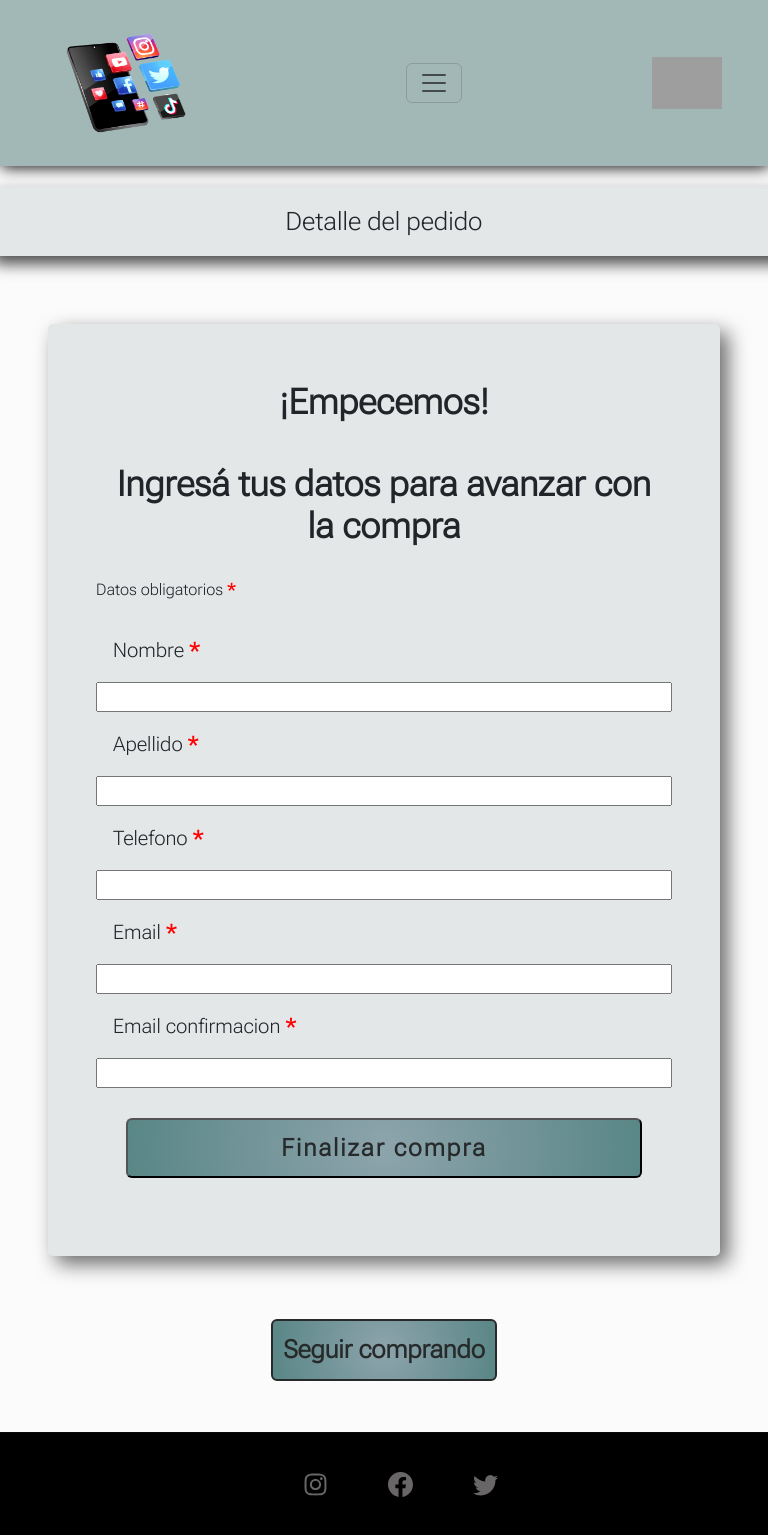
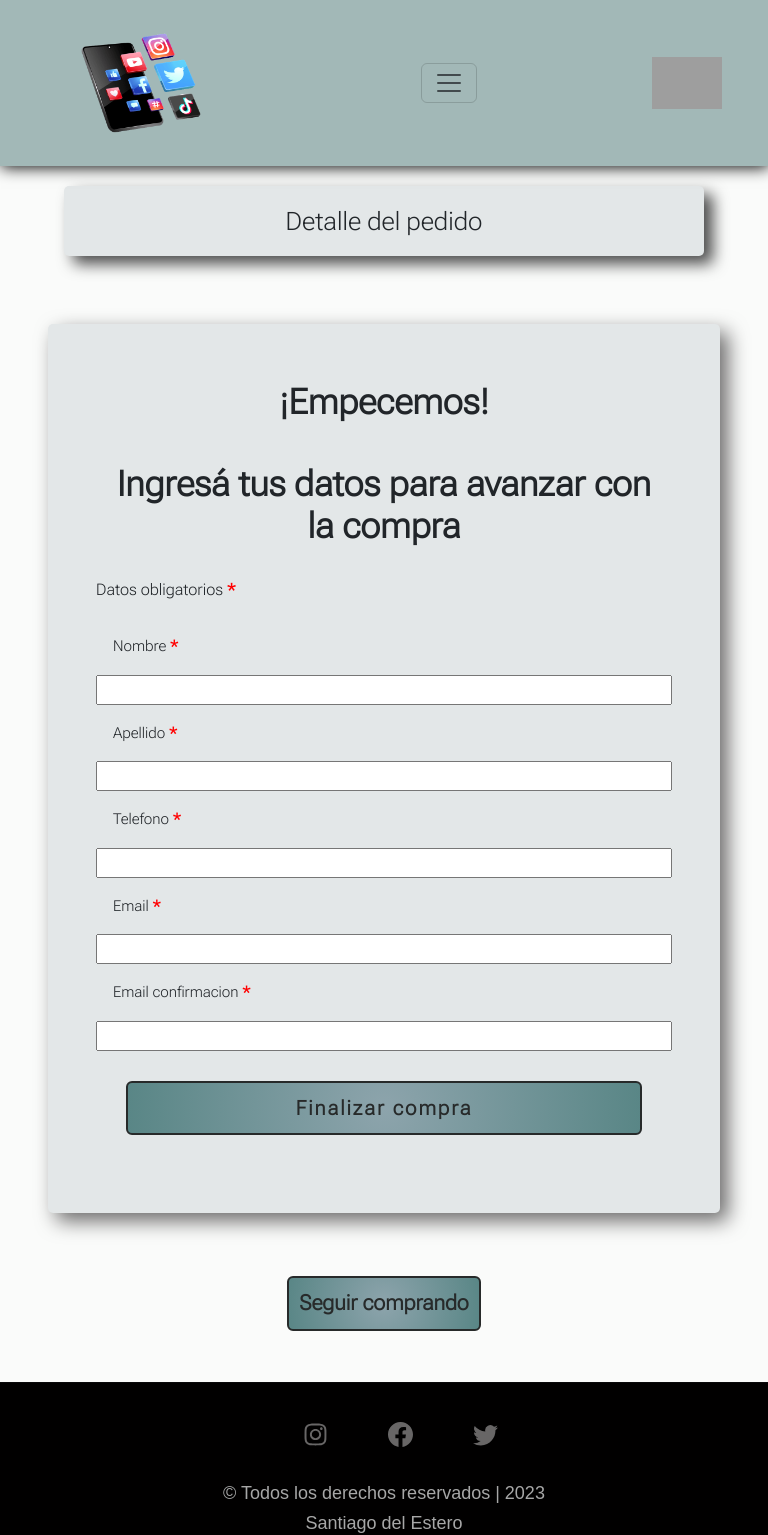
Before and after one commit to mariana-elizabeth-cruz/TrabajoFinal-React-Cruz, a React (Vite) app: page /checkout in a window 768 px wide. Shown: the top 1535 px of the page. Built offline with nearby package versions, Linux system fonts and the light colour scheme; grey boxes are pictures that could not be loaded; a web font is replaced by a local one.

Commit message:
estilo de media query

```diff
--- a/index.html
+++ b/index.html
@@ -4,6 +4,7 @@
     <meta charset="UTF-8" />
     <link rel="shortcut icon" href="/imagenes/logo.png" type="image/x-icon">
     <meta name="viewport" content="width=device-width, initial-scale=1.0" />
+    <meta name="description" content="Ecommerce para comprar celulares con variedad de marcas">
     <title>Tienda MobiXpress</title>
   </head>
   <body>
--- a/src/App.css
+++ b/src/App.css
@@ -121,7 +121,6 @@
     }
 
     /* Estilo Cart */
-
     .sinProductos {
         margin: 1rem;
         padding: 1rem;
@@ -226,6 +225,7 @@
     }
 
     .estiloFormularioContacto {
+        width: 360px;
         margin: 5px;
         padding: 5px;
     }
@@ -245,6 +245,17 @@
 /* MEDIA QUERY TABLET */
 @media (min-width: 768px) and (max-width: 1023px) {
 
+    /* Estilo Navbar */
+    .estiloNavText {
+        font-size: 20px;
+        transition: none;
+        transform: none;
+    }
+
+    .estiloNavText:hover {
+        transform: scale(1);
+    }
+
     /* Estilo ItemListContainer */
     .estiloTexto {
         font-size: 50px;
@@ -261,11 +272,117 @@
 
     /* Estilo Item */
     .boxColor {
-        width: 13rem;
-        transition: all 0s;
+        width: 220px;
+        height: 30rem;
+        transition: none;
+        transform: none;
+    }
+
+    .estiloProd {
+        font-size: 20px;
+        margin: 15px;
+        padding: 10px;
     }
 
     .boxColor:hover {
-        transform: scale(0);
+        transform: scale(1);
+    }
+
+    .boxDetalle:hover {
+        background: radial-gradient(circle,
+                rgba(250, 251, 250, 1) 0%,
+                rgba(58, 100, 100, 1) 100%);
+    }
+
+    /* Estilo Contador */
+    .btnCont:hover {
+        background: rgb(141, 164, 172);
+        background: radial-gradient(circle,
+                rgba(141, 164, 172, 1) 0%,
+                rgba(89, 134, 134, 1) 100%);
+    }
+
+    /* Estilo ItemDetail */
+    .btnCompra:hover {
+        background: rgb(141, 164, 172);
+        background: radial-gradient(circle,
+                rgba(141, 164, 172, 1) 0%,
+                rgba(89, 134, 134, 1) 100%);
+    }
+
+    /* Estilo Cart */
+    .detalleTitulo {
+        font-size: 3rem;
+    }
+
+    .btnVaciar:hover {
+        background: rgb(141, 164, 172);
+        background: radial-gradient(circle,
+                rgba(141, 164, 172, 1) 0%,
+                rgba(89, 134, 134, 1) 100%);
+    }
+
+    .btnFinCompra:hover {
+        background: rgb(141, 164, 172);
+        background: radial-gradient(circle,
+                rgba(141, 164, 172, 1) 0%,
+                rgba(89, 134, 134, 1) 100%);
+    }
+
+    .sinProductos {
+        margin: 1rem;
+        padding: 1rem;
+    }
+
+    /* Estilo CartItem */
+    .boxDetalleCompra button:hover {
+        background: rgb(141, 164, 172);
+        background: radial-gradient(circle,
+                rgba(141, 164, 172, 1) 0%,
+                rgba(89, 134, 134, 1) 100%);
+    }
+
+    /* Estilo Checkout */
+    .checkoutBoxProductos {
+        width: 40rem;
+    }
+
+    .boxFormularioCompra label {
+        font-size: 15px;
+    }
+
+    .btnFinalizarCompra {
+        font-size: 20px;
+    }
+
+    .btnFinalizarCompra:hover {
+        background: rgb(141, 164, 172);
+        background: radial-gradient(circle,
+                rgba(141, 164, 172, 1) 0%,
+                rgba(89, 134, 134, 1) 100%);
+    }
+
+    .btnSeguirComprando {
+        font-size: 21px;
+    }
+
+    .btnSeguirComprando:hover {
+        background: rgb(141, 164, 172);
+        background: radial-gradient(circle,
+                rgba(141, 164, 172, 1) 0%,
+                rgba(89, 134, 134, 1) 100%);
+    }
+
+    /* Estilo Footer */
+    footer {
+        height: 200px;
+    }
+
+    .footerText h4 {
+        font-size: 18px;
+    }
+
+    .iconos a:hover {
+        color: #686666;
     }
 }
--- a/src/App.jsx
+++ b/src/App.jsx
@@ -33,7 +33,6 @@
           <Footer />
         </CarritoProvider>
       </BrowserRouter>
-
     </>
 
   )
--- a/src/components/Cart/Cart.css
+++ b/src/components/Cart/Cart.css
@@ -1,5 +1,5 @@
 .cart {
-    font-family: 'Roboto Flex', sans-serif;
+    font-family: "Roboto Flex", sans-serif;
 }
 
 .cartPadreDetalle {
@@ -27,8 +27,10 @@
 }
 
 .btnVaciar {
-    background: rgb(141,164,172);
-    background: radial-gradient(circle, rgba(141,164,172,1) 0%, rgba(89,134,134,1) 100%);
+    background: rgb(141, 164, 172);
+    background: radial-gradient(circle,
+            rgba(141, 164, 172, 1) 0%,
+            rgba(89, 134, 134, 1) 100%);
     color: #272a2a;
     margin: 15px;
     padding: 3px 20px 3px 20px;
@@ -39,14 +41,18 @@
 }
 
 .btnVaciar:hover {
-    background: rgb(141,164,172);
-    background: radial-gradient(circle, rgba(89,134,134,1) 0%, rgba(141,164,172,1) 100%);
+    background: rgb(141, 164, 172);
+    background: radial-gradient(circle,
+            rgba(89, 134, 134, 1) 0%,
+            rgba(141, 164, 172, 1) 100%);
     color: #1f2222;
 }
 
 .btnFinCompra {
-    background: rgb(141,164,172);
-    background: radial-gradient(circle, rgba(141,164,172,1) 0%, rgba(89,134,134,1) 100%);
+    background: rgb(141, 164, 172);
+    background: radial-gradient(circle,
+            rgba(141, 164, 172, 1) 0%,
+            rgba(89, 134, 134, 1) 100%);
     color: #272a2a;
     font-size: 24px;
     font-weight: bold;
@@ -57,19 +63,21 @@
 }
 
 .btnFinCompra:hover {
-    background: rgb(141,164,172);
-    background: radial-gradient(circle, rgba(89,134,134,1) 0%, rgba(141,164,172,1) 100%);
+    background: rgb(141, 164, 172);
+    background: radial-gradient(circle,
+            rgba(89, 134, 134, 1) 0%,
+            rgba(141, 164, 172, 1) 100%);
     color: #1f2222;
 }
 
 .sinProductos {
-    font-family: 'Roboto Flex', sans-serif;
+    font-family: "Roboto Flex", sans-serif;
     text-align: center;
     margin: 3rem;
     padding: 2rem;
 }
 
-.sinProductos h2{
+.sinProductos h2 {
     font-size: 40px;
     font-weight: bold;
     letter-spacing: 5px;
@@ -91,10 +99,3 @@
     justify-content: center;
     align-items: center;
 }
-
-/* MEDIA QUERY MOVIL */
-@media screen and (max-width: 767px) {
-    .detalleTitulo {
-        font-size: 40px;
-    }
-}
--- a/src/components/Checkout/Checkout.css
+++ b/src/components/Checkout/Checkout.css
@@ -1,5 +1,5 @@
 .checkoutSection {
-    font-family: 'Roboto Flex', sans-serif;
+    font-family: "Roboto Flex", sans-serif;
 }
 
 .checkoutSection h2 {
@@ -28,9 +28,9 @@
     margin: 20px;
     padding: 10px;
 }
+
 .checkoutBoxProductos h3 {
     margin: 10px;
-
 }
 
 .mostrarProducto {
@@ -77,9 +77,12 @@
 }
 
 .btnFinalizarCompra {
-    background: rgb(141,164,172);
-    background: radial-gradient(circle, rgba(141,164,172,1) 0%, rgba(89,134,134,1) 100%);
+    background: rgb(141, 164, 172);
+    background: radial-gradient(circle,
+            rgba(141, 164, 172, 1) 0%,
+            rgba(89, 134, 134, 1) 100%);
     color: #272a2a;
+    border: 2px solid #272a2a;
     border-radius: 6px;
     margin: 30px;
     padding: 10px;
@@ -89,8 +92,10 @@
 }
 
 .btnFinalizarCompra:hover {
-    background: rgb(141,164,172);
-    background: radial-gradient(circle, rgba(89,134,134,1) 0%, rgba(141,164,172,1) 100%);
+    background: rgb(141, 164, 172);
+    background: radial-gradient(circle,
+            rgba(89, 134, 134, 1) 0%,
+            rgba(141, 164, 172, 1) 100%);
     color: #1f2222;
 }
 
@@ -109,9 +114,12 @@
     justify-content: center;
     padding-bottom: 15px;
 }
+
 .btnSeguirComprando {
-    background: rgb(141,164,172);
-    background: radial-gradient(circle, rgba(141,164,172,1) 0%, rgba(89,134,134,1) 100%);
+    background: rgb(141, 164, 172);
+    background: radial-gradient(circle,
+            rgba(141, 164, 172, 1) 0%,
+            rgba(89, 134, 134, 1) 100%);
     color: #272a2a;
     text-align: center;
     font-size: 25px;
@@ -124,7 +132,9 @@
 }
 
 .btnSeguirComprando:hover {
-    background: rgb(141,164,172);
-    background: radial-gradient(circle, rgba(89,134,134,1) 0%, rgba(141,164,172,1) 100%);
+    background: rgb(141, 164, 172);
+    background: radial-gradient(circle,
+            rgba(89, 134, 134, 1) 0%,
+            rgba(141, 164, 172, 1) 100%);
     color: #1f2222;
 }
--- a/src/components/Checkout/Checkout.jsx
+++ b/src/components/Checkout/Checkout.jsx
@@ -75,6 +75,12 @@
         console.log("Error al actualizar stock", error);
         setError("Se produjo un error al actualziar stock.");
       })
+
+      setNombre("");
+      setApellido("");
+      setTelefono("");
+      setEmail("");
+      setEmailConfirmacion("");
   }
 
 
--- a/src/components/Contacto/Contacto.jsx
+++ b/src/components/Contacto/Contacto.jsx
@@ -1,4 +1,3 @@
-// import Form from 'react-bootstrap/Form';
 import { useState } from "react";
 import Swal from 'sweetalert2';
 import emailjs from "emailjs-com"
--- a/src/components/Footer/Footer.css
+++ b/src/components/Footer/Footer.css
@@ -2,10 +2,12 @@
     background-color: #010000;
     height: 230px;
 }
+
 .footerText {
-    font-family: 'Gruppo', sans-serif;
+    font-family: "Gruppo", sans-serif;
     color: #a7a7a7;
 }
+
 .iconos li {
     list-style-type: none;
     display: inline-block;
```
Also changed, not shown: src/components/CartItem/CartItem.css (+13 -6 lines), src/components/Item/Item.css (+14 -4 lines), src/components/ItemDetail/ItemDetail.css (+16 -9 lines).
